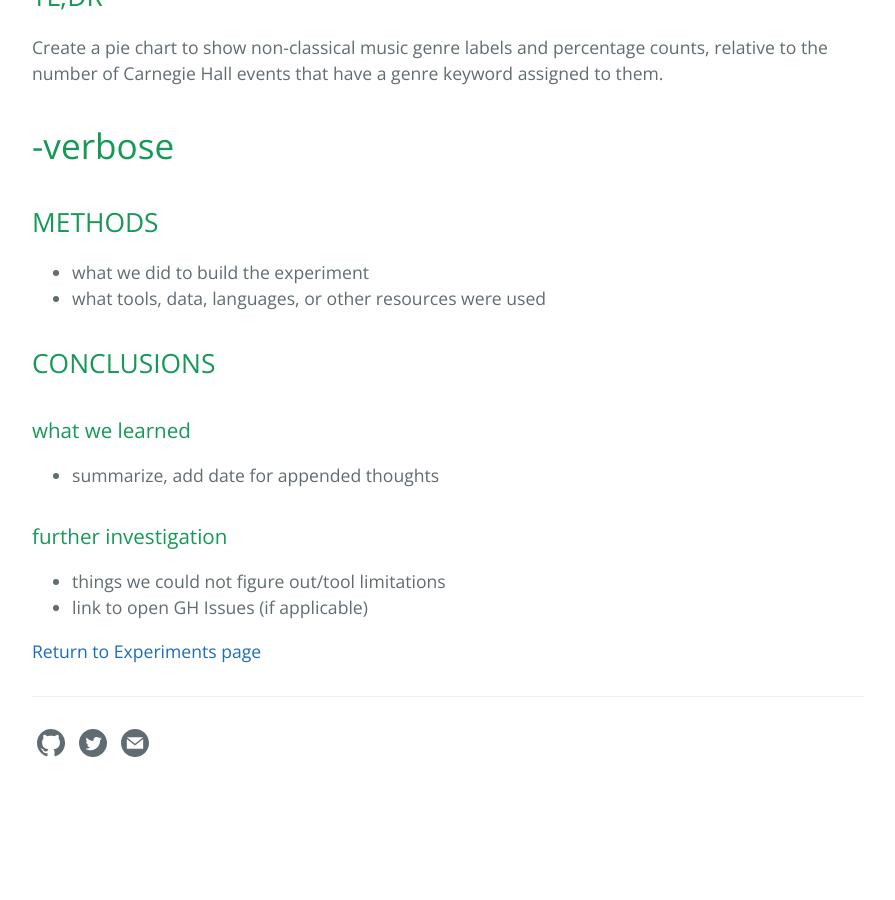
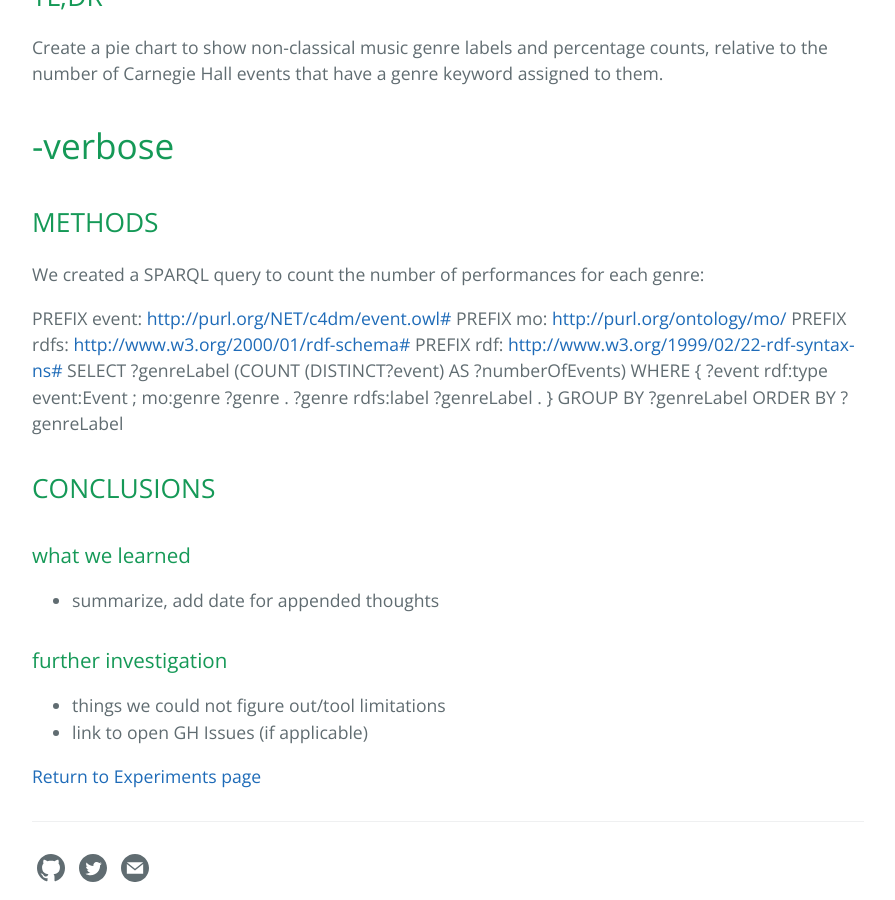
Before and after one commit to CarnegieHall/datalab, a Jekyll site: the page built from experiments/chdl-0006.md, in a window 1280 px wide and 900 px high, scrolled down 1510 px. Shown: the whole window, without its empty margins (192-1087 px from the left). Built offline with Jekyll 4.4.1, drawn with Linux system fonts in a browser that asks for light colours; our own code applies the rules of GitHub Pages for plain Markdown files; before the commit the page ends 2321 px from its top, so only the background shows below that.

Commit message:
Add SPARQL query

```diff
--- a/experiments/chdl-0006.md
+++ b/experiments/chdl-0006.md
@@ -24,8 +24,20 @@ Create a pie chart to show non-classical music genre labels and percentage count
 # -verbose
 
 ## METHODS
-- what we did to build the experiment
-- what tools, data, languages, or other resources were used
+We created a SPARQL query to count the number of performances for each genre:
+
+PREFIX event: <http://purl.org/NET/c4dm/event.owl#>
+PREFIX mo: <http://purl.org/ontology/mo/>
+PREFIX rdfs: <http://www.w3.org/2000/01/rdf-schema#>
+PREFIX rdf: <http://www.w3.org/1999/02/22-rdf-syntax-ns#>
+SELECT ?genreLabel (COUNT (DISTINCT?event) AS ?numberOfEvents)
+WHERE {
+    ?event rdf:type event:Event ;
+           mo:genre ?genre .
+    ?genre rdfs:label ?genreLabel .
+}
+GROUP BY ?genreLabel
+ORDER BY ?genreLabel
 
 ## CONCLUSIONS
 ### what we learned
```
